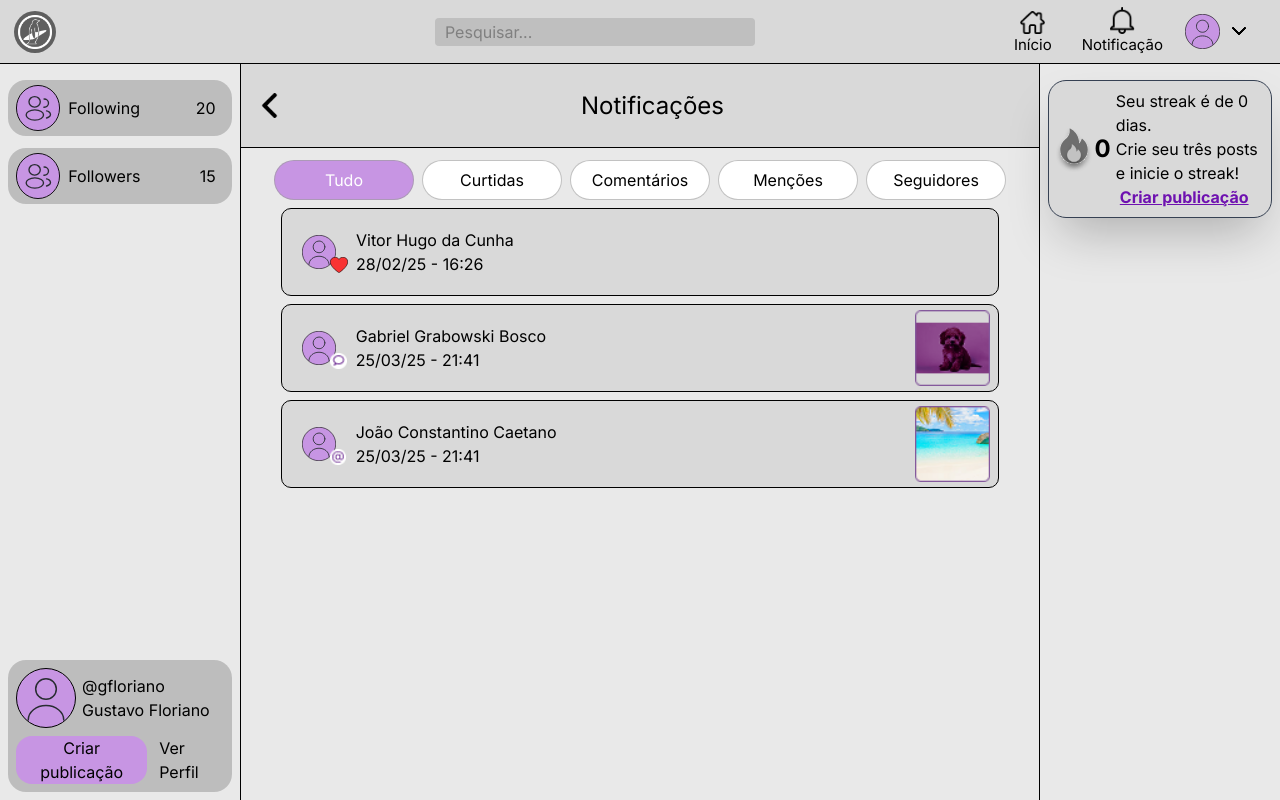
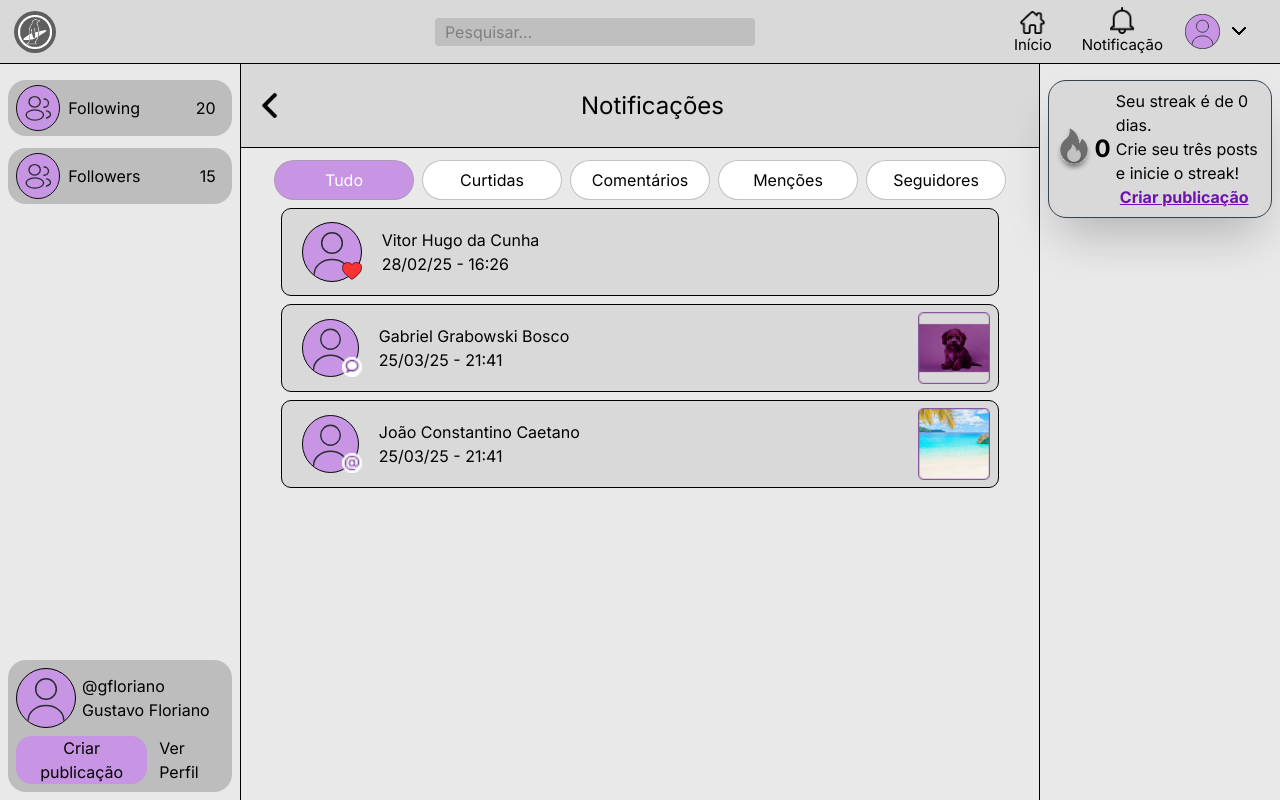
Before and after one commit to catolica-faculdade/pinguin-project, a React (Vite) app: page /notifications in a window 1280 px wide. Built offline with nearby package versions, Linux system fonts and the light colour scheme.

Commit message:
fix: spacing on notification

```diff
--- a/src/components/Notification.jsx
+++ b/src/components/Notification.jsx
@@ -12,12 +12,12 @@ function Notification({userImage, nome, tipo, post, data, hora}){
     return(
         <div className="flex justify-center items-center pt-2">
             <div className="flex bg-navbar border border-black w-[90%] rounded-[10px] h-22 items-center p-2 pl-5 relative">
-                <div className="w-[5%]">
-                    <img src={userImage} alt="user icon" />
+                <div className="min-w-[5%]">
+                    <img src={userImage} alt="user icon" className="min-w-13"/>
                 </div>
                 {(
-                    <div className="absolute top-12 left-12">
-                        <img src={src} alt={src} className="h-4"/>
+                    <div className="absolute top-13 left-15">
+                        <img src={src} alt={src} className="h-5 w-5"/>
                     </div>
                 )}
                 <div className="flex flex-col justify-center pl-5 w-[85%]">
```
